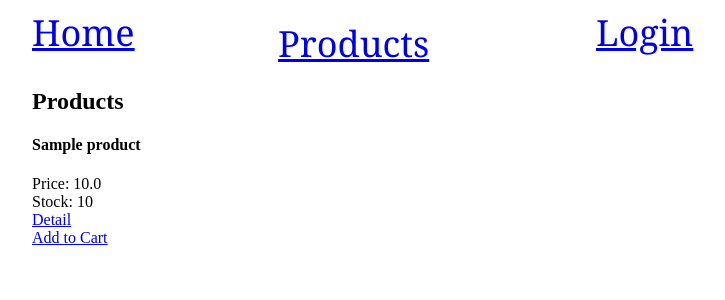
After one commit to k0414834r/ShoppingCart, a Flask app: page /products in a window 1280 px wide. The commit adds this page. Shown: the top 300 px of the page, without its empty margins (292-1017 px from the left). Run offline with Flask 2, Linux system fonts and the light colour scheme; tables that the repository leaves empty hold one stand-in row (values such as "Sample post"); some libraries are stand-ins or nearby versions.

Commit message:
implement addToCart feature

```diff
--- a/application/routes.py
+++ b/application/routes.py
@@ -1,5 +1,5 @@
 from application import app, db
-from application.models import User, Post, Member
+from application.models import User, Post, Member, Product, Cart
 from flask import render_template, url_for, redirect, flash
 from application.forms import LoginForm, RegistrationForm
 from flask_login import logout_user, login_user, current_user
@@ -55,31 +55,28 @@ def signup():
 def weather():
     return render_template('weather.html')
 
-@app.route('/forecast')
-def forecast():
-   # Set a float format as we'll always be looking at USD monetary values
-   pd.options.display.float_format = '${:,.2f}'.format
-   # Read in hourly bitcoin price from conbase - price data provided via http://bitcoinity.org
-   df = pd.read_csv(
-       'http://data.bitcoinity.org/export_data.csv?currency=USD&data_type=price&exchange=coinbase&r=hour&t=l&timespan=30d',
-       parse_dates=['Time'])
+@app.route('/products')
+def product():
+    products = Product.query.all()
 
-   # Set the date/time to be the index for the dataframe
-   df.set_index('Time', inplace=True)
-   df['ds'] = df.index
-   df['y'] = df['avg']
+    return render_template('products.html', products=products)
 
-   # read data
-   forecast_data = df[['ds', 'y']].copy()
-   forecast_data.reset_index(inplace=True)
-   del forecast_data['Time']
+@app.route('/cart')
+def cart():
+    cart = Cart.query.all()
+    return render_template('cart.html', cart=cart)
 
-   m = Prophet()
-   m.fit(forecast_data);
+@app.route('/addToCart/<int:product_id>/<string:from_page>')
+def addToCart(product_id, from_page):
+    if current_user.is_anonymous:
+        return redirect(url_for('login'))
 
-   future = m.make_future_dataframe(periods=100, freq='H')
+    cart = Cart(user_id=current_user.id, product_id=product_id)
+    db.session.add(cart)
+    db.session.commit()
+    return redirect(url_for('cart'))
 
-   forecasts = m.predict(future)
-   forecasts = forecasts[['ds', 'yhat', 'yhat_lower', 'yhat_upper']].to_json()
-
-   return forecasts
+@app.route('/removeFromCart/<int:product_id>')
+def removeFromCart(product_id, from_page):
+    if current_user.is_anonymous:
+        return redirect(url_for('login'))
--- a/application/templates/base.html
+++ b/application/templates/base.html
@@ -18,7 +18,7 @@
     <body>
         <div class="heading">
             <div id="one"><a href="/index">Home</a></div>
-            <div id="two"><a href="/weather">Weather</a></div>
+            <div id="two"><a href="/products">Products</a></div>
 
             <div id="three">
                 {% if current_user.is_anonymous %}
--- /dev/null
+++ b/application/templates/products.html
@@ -0,0 +1,22 @@
+{% extends "base.html" %}
+
+   {% block content %}
+
+        <div>
+            <h2>Products</h2>
+            {% for data in products %}
+                <div>
+                    <h4>{{data.name}}</h4>
+                    <div>Price: {{data.price}}</div>
+                    <div>Stock: {{data.stock}}</div>
+
+                    <div>
+                        <a href='/product/{{data.id}}'> Detail </a>
+                        <br>
+                        <a href='/addToCart/{{data.id}}/products'> Add to Cart </a>
+                    </div>
+                </div>
+            {% endfor %}
+        </div>
+
+    {% endblock %}
--- a/run.py
+++ b/run.py
@@ -1,3 +1,3 @@
 from application import app
 
-#app.run()
+app.run()
```
Also changed, not shown: application/templates/cart.html (added, +19 -0 lines).
